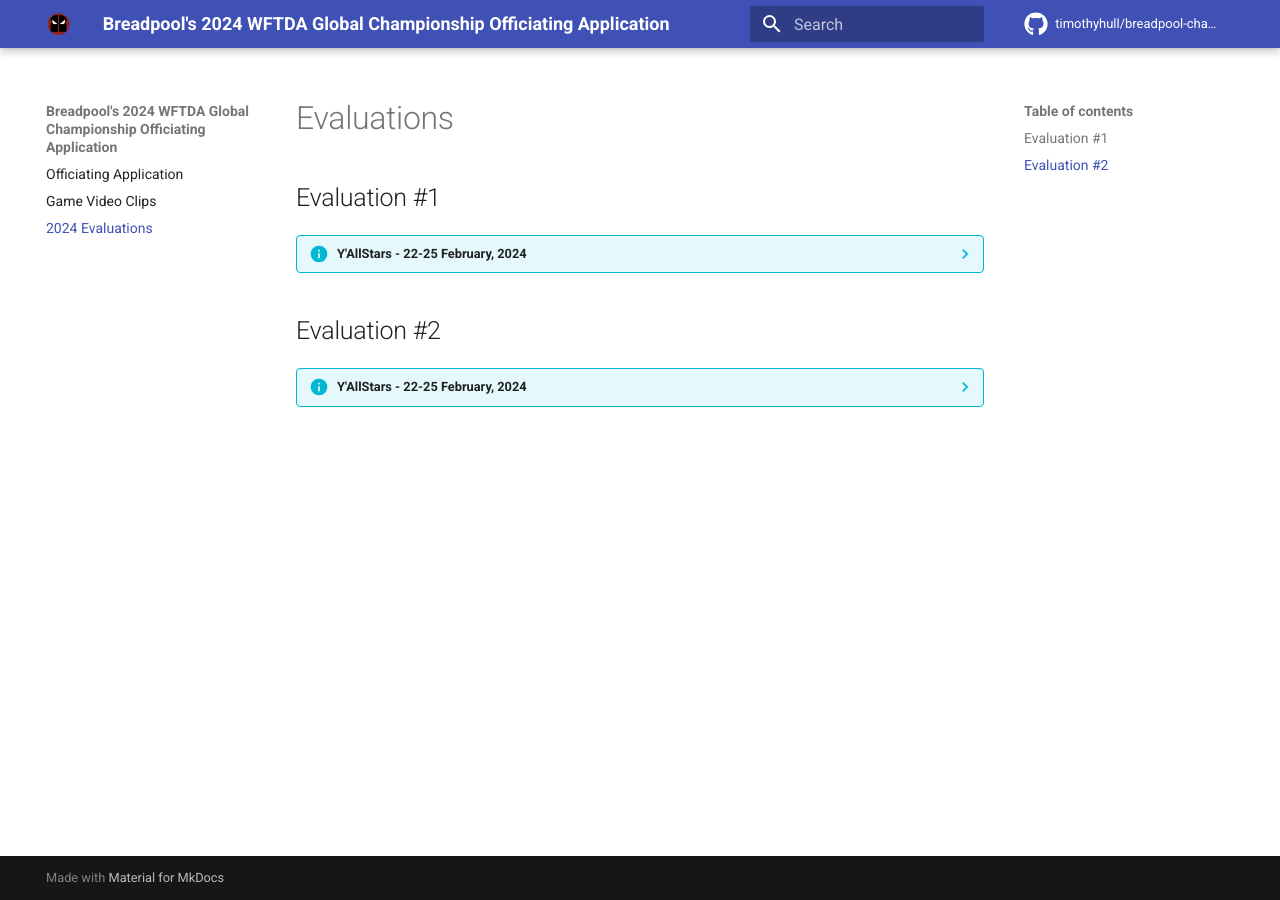
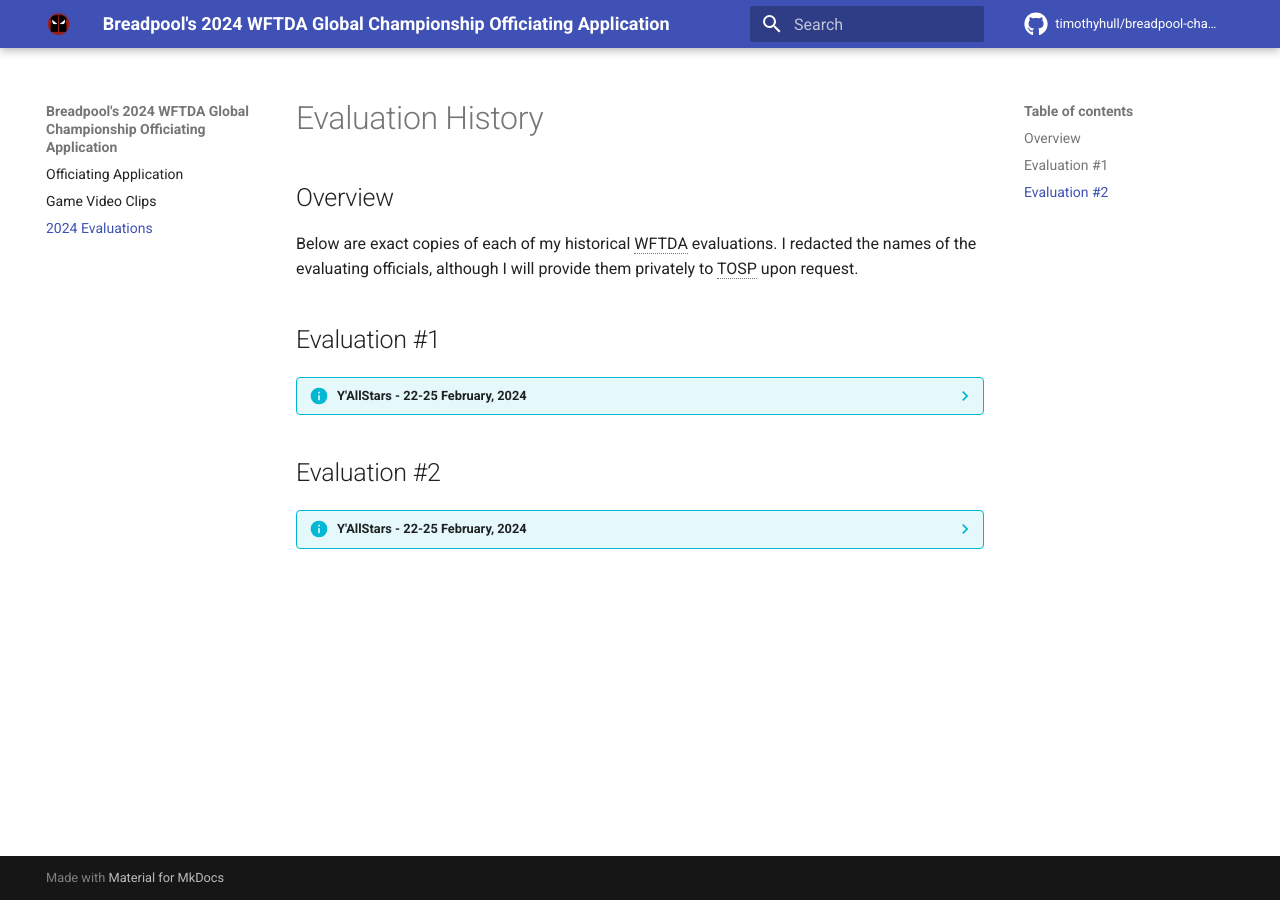
Before and after one commit to timothyhull/breadpool-champs-app, an MkDocs documentation site: the page built from docs/evaluations.md, in a window 1280 px wide. Built offline with MkDocs 1.6.1 and Material for MkDocs 9.7.7, drawn with Linux system fonts in a browser that asks for light colours; comment, search, counter and statistics services are not loaded.

Commit message:
Update heading and add overview

```diff
--- a/docs/evaluations.md
+++ b/docs/evaluations.md
@@ -1,4 +1,8 @@
-# Evaluations
+# Evaluation History
+
+## Overview
+
+Below are exact copies of each of my historical WFTDA evaluations. I redacted the names of the evaluating officials, although I will provide them privately to TOSP upon request.
 
 ## Evaluation #1
 
```
